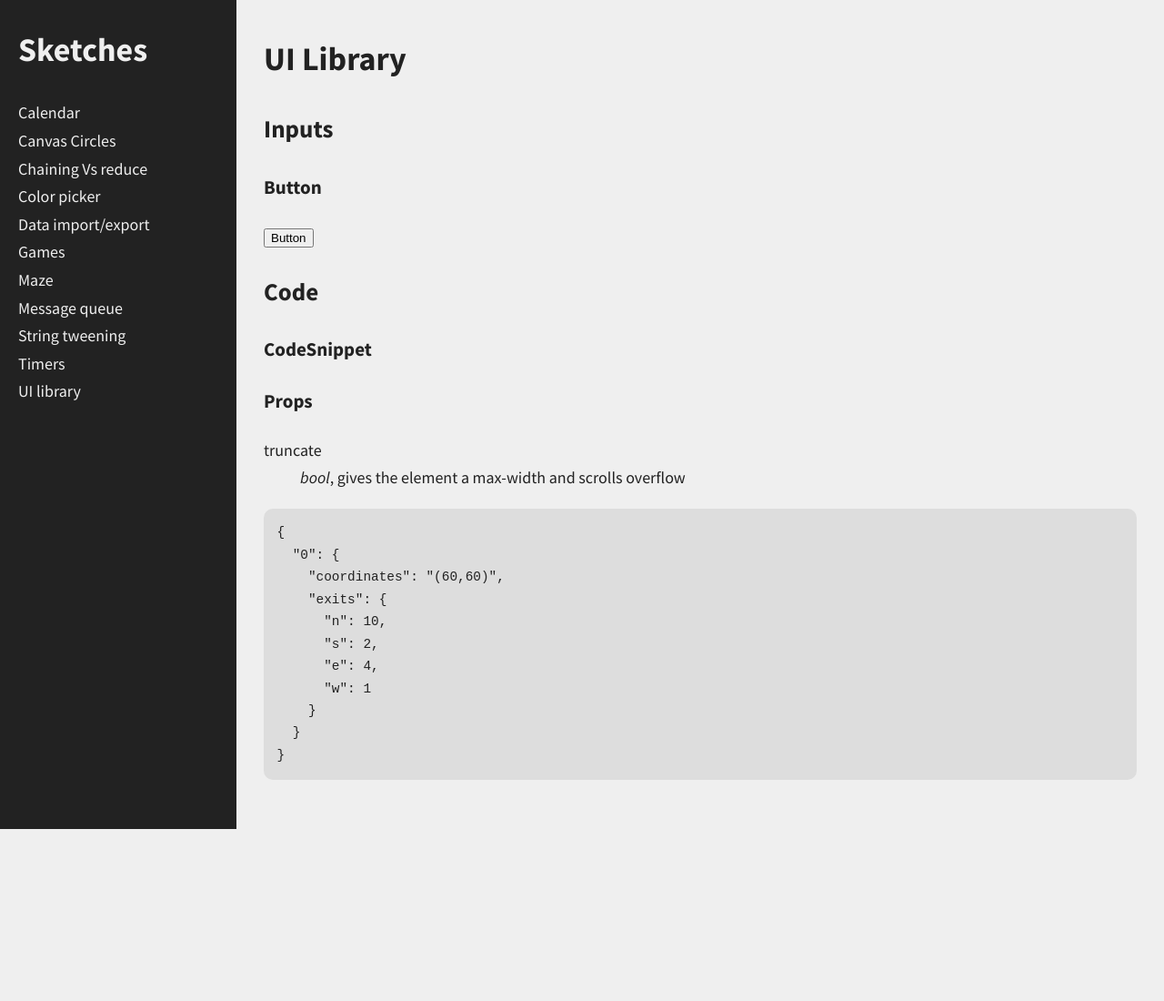
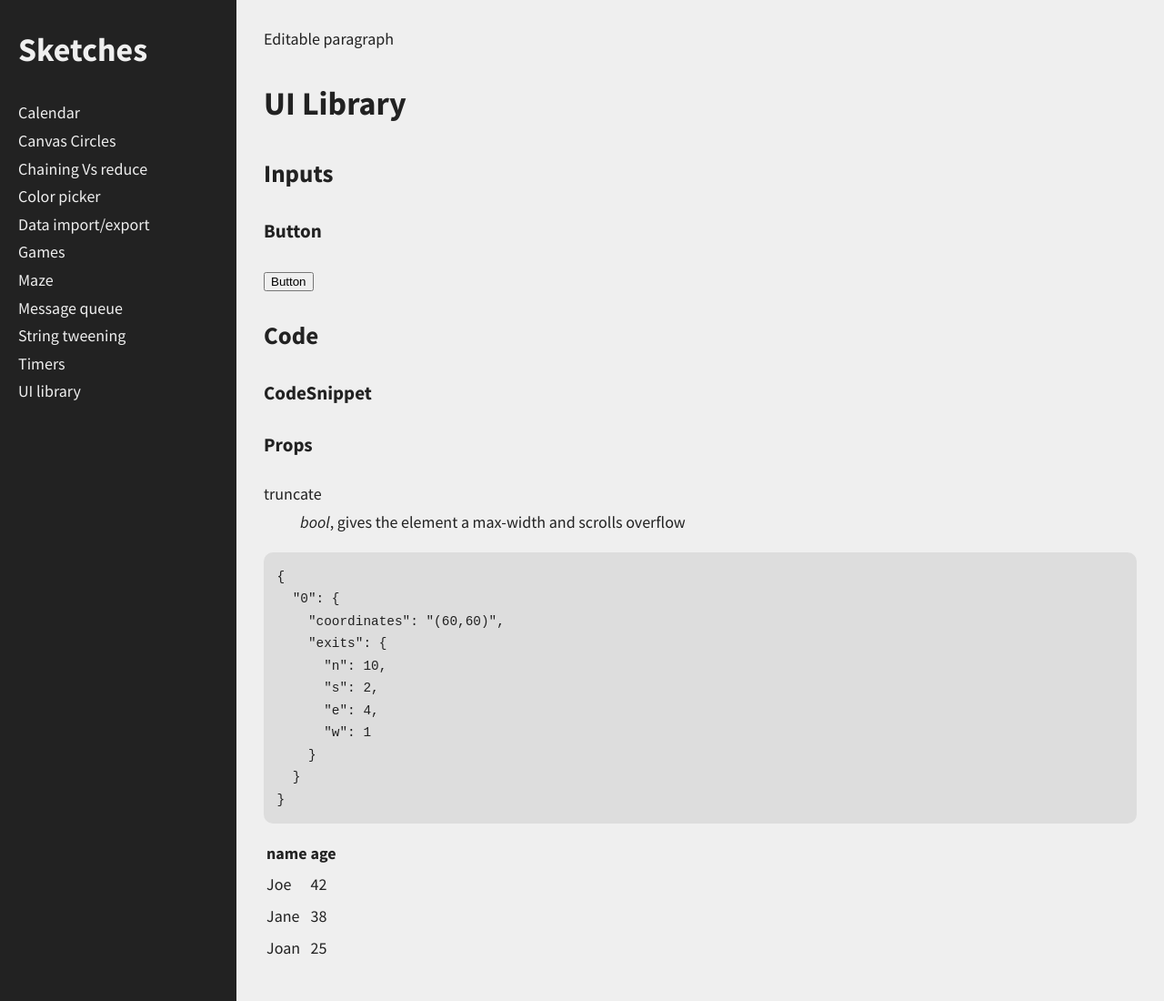
Before and after one commit to murbar/sketchbook, a React (Create React App) app: page /ui in a window 1280 px wide. Shown: the whole page at 91% size. Before the commit the page ends 911 px from the top, so only its background shows below. Built offline with nearby package versions, Linux system fonts and the light colour scheme.

Commit message:
Mock DataTable

```diff
--- /dev/null
+++ b/src/components/ui/DataTable.js
@@ -0,0 +1,30 @@
+import React from 'react';
+import styled from 'styled-components';
+
+const Styles = styled.div``;
+
+export default function DataTable({ data = [{}], fields = null }) {
+  const fieldLabels = fields ? fields : Object.keys(data[0]);
+  return (
+    <Styles>
+      <table>
+        <thead>
+          <tr>
+            {fieldLabels.map(l => (
+              <th key={l}>{l}</th>
+            ))}
+          </tr>
+        </thead>
+        <tbody>
+          {data.map((record, i) => (
+            <tr key={i}>
+              {fieldLabels.map(l => (
+                <td key={l}>{record[l]}</td>
+              ))}
+            </tr>
+          ))}
+        </tbody>
+      </table>
+    </Styles>
+  );
+}
--- a/src/components/ui/UILibrary.js
+++ b/src/components/ui/UILibrary.js
@@ -2,6 +2,7 @@ import React from 'react';
 import styled from 'styled-components';
 import CodeSnippet from './CodeSnippet';
 import useDocumentTitle from 'shared-hooks/useDocumentTitle';
+import DataTable from './DataTable';
 
 const Styles = styled.div``;
 
@@ -25,10 +26,24 @@ const Props = ({ items }) => {
   );
 };
 
+function Editable() {
+  const [value, setValue] = React.useState('Editable paragraph');
+
+  const handleChange = e => {
+    setValue(e.target.value);
+  };
+  return (
+    <p contentEditable onChange={handleChange}>
+      {value}
+    </p>
+  );
+}
+
 export default function UILibrary() {
   useDocumentTitle('MurrayUI Component Library');
   return (
     <Styles>
+      <Editable />
       <h1>UI Library</h1>
       <h2>Inputs</h2>
       <h3>Button</h3>
@@ -57,6 +72,14 @@ export default function UILibrary() {
   }
 }`}
       </CodeSnippet>
+      <DataTable
+        data={[
+          { id: 1, name: 'Joe', age: 42 },
+          { id: 2, name: 'Jane', age: 38 },
+          { id: 2, name: 'Joan', age: 25 }
+        ]}
+        fields={['name', 'age']}
+      />
     </Styles>
   );
 }
```
